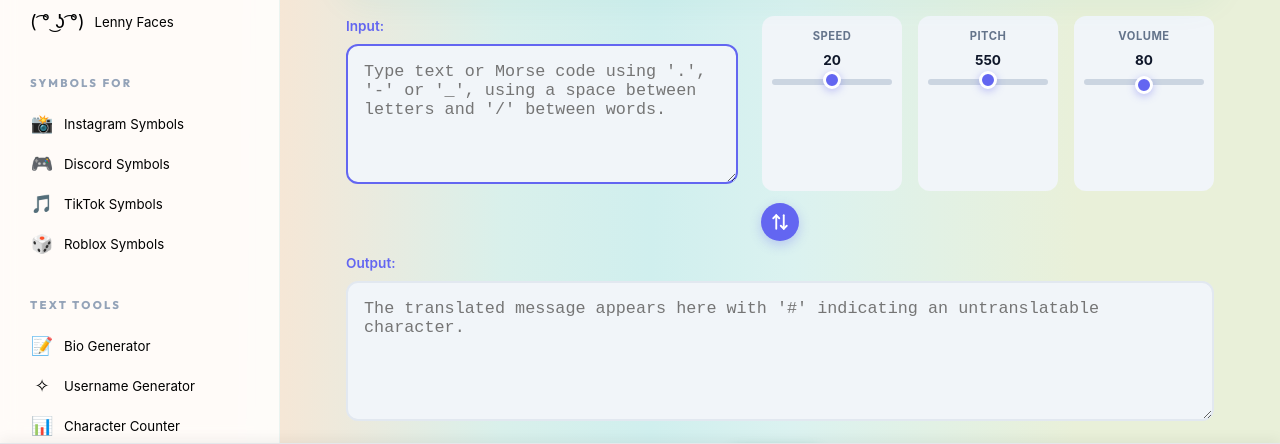
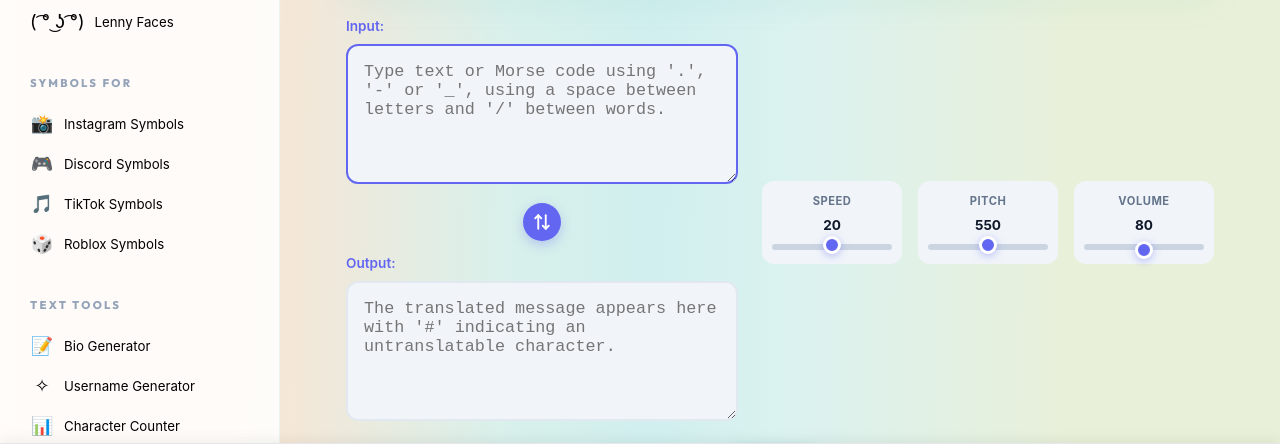
Before and after one commit to ShahidDeveloper1/website1, a website: page morse-code.html in a window 1280 px wide. Shown: the part 357-801 px from the top of the page. Drawn offline with Linux system fonts and the light colour scheme.

Commit message:
fix: make morse code input and output textareas same width by grouping them in left column with sliders on right

```diff
--- a/morse-code.html
+++ b/morse-code.html
@@ -123,11 +123,27 @@
     <div class="morse-app">
       <!-- Input + Sliders Row -->
       <div class="morse-io">
-        <div class="morse-panel-left">
-          <label class="morse-label" id="labelInput">Input:</label>
-          <textarea class="morse-textarea" id="morseInput" placeholder="Type text or Morse code using '.', '-' or '_', using a space between letters and '/' between words." autofocus></textarea>
+        <!-- Left Panel: Input + Output -->
+        <div class="morse-panel-left" style="display:flex; flex-direction:column; gap:0.5rem;">
+          <div>
+            <label class="morse-label" id="labelInput">Input:</label>
+            <textarea class="morse-textarea" id="morseInput" placeholder="Type text or Morse code using '.', '-' or '_', using a space between letters and '/' between words." autofocus></textarea>
+          </div>
+
+          <div class="swap-row" style="margin: 0.25rem 0;">
+            <button class="swap-btn" onclick="swapMode()" title="Swap direction">
+              <svg width="18" height="18" viewBox="0 0 24 24" fill="none" stroke="currentColor" stroke-width="2.5" stroke-linecap="round"><polyline points="7 3 7 21"/><polyline points="3 7 7 3 11 7"/><polyline points="17 21 17 3"/><polyline points="13 17 17 21 21 17"/></svg>
+            </button>
+          </div>
+
+          <div>
+            <label class="morse-label" id="labelOutput">Output:</label>
+            <textarea class="morse-textarea" id="morseOutput" placeholder="The translated message appears here with '#' indicating an untranslatable character." readonly></textarea>
+          </div>
         </div>
-        <div class="morse-sliders">
+
+        <!-- Right Panel: Sliders -->
+        <div class="morse-sliders" style="align-items: center; justify-content: center;">
           <div class="slider-group">
             <span class="slider-title">Speed</span>
             <span class="slider-val" id="speedVal">20</span>
@@ -144,20 +160,7 @@
             <input type="range" class="v-slider" id="volumeSlider" min="0" max="100" value="80">
           </div>
         </div>
-      </div>
-
-      <!-- Swap Button -->
-      <div class="swap-row">
-        <button class="swap-btn" onclick="swapMode()" title="Swap direction">
-          <svg width="18" height="18" viewBox="0 0 24 24" fill="none" stroke="currentColor" stroke-width="2.5" stroke-linecap="round"><polyline points="7 3 7 21"/><polyline points="3 7 7 3 11 7"/><polyline points="17 21 17 3"/><polyline points="13 17 17 21 21 17"/></svg>
-        </button>
-      </div>
-
-      <!-- Output -->
-      <div>
-        <label class="morse-label" id="labelOutput">Output:</label>
-        <textarea class="morse-textarea" id="morseOutput" placeholder="The translated message appears here with '#' indicating an untranslatable character." readonly></textarea>
-      </div>
+      </div> <!-- End morse-io -->
 
       <!-- Control Buttons -->
       <div class="morse-controls">
```
